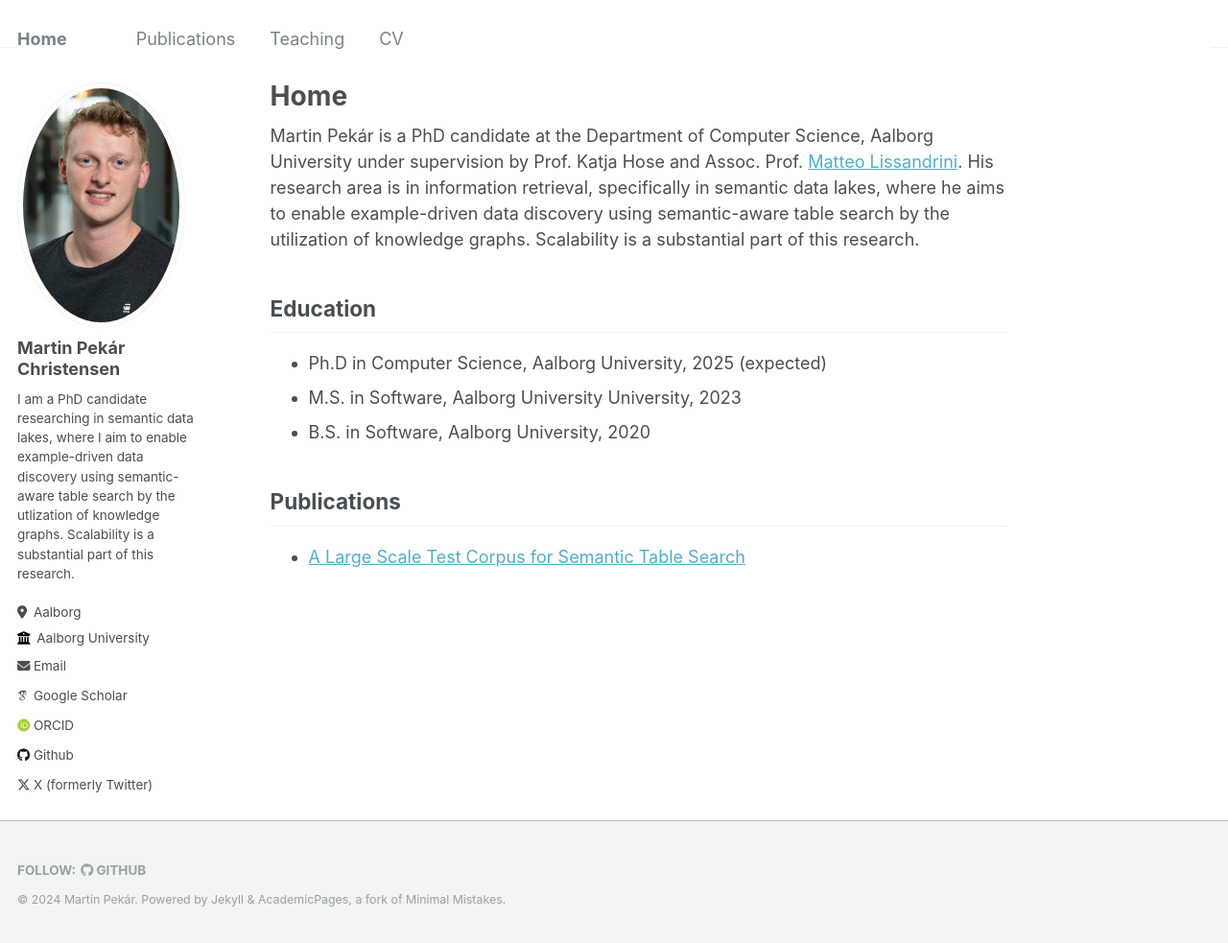
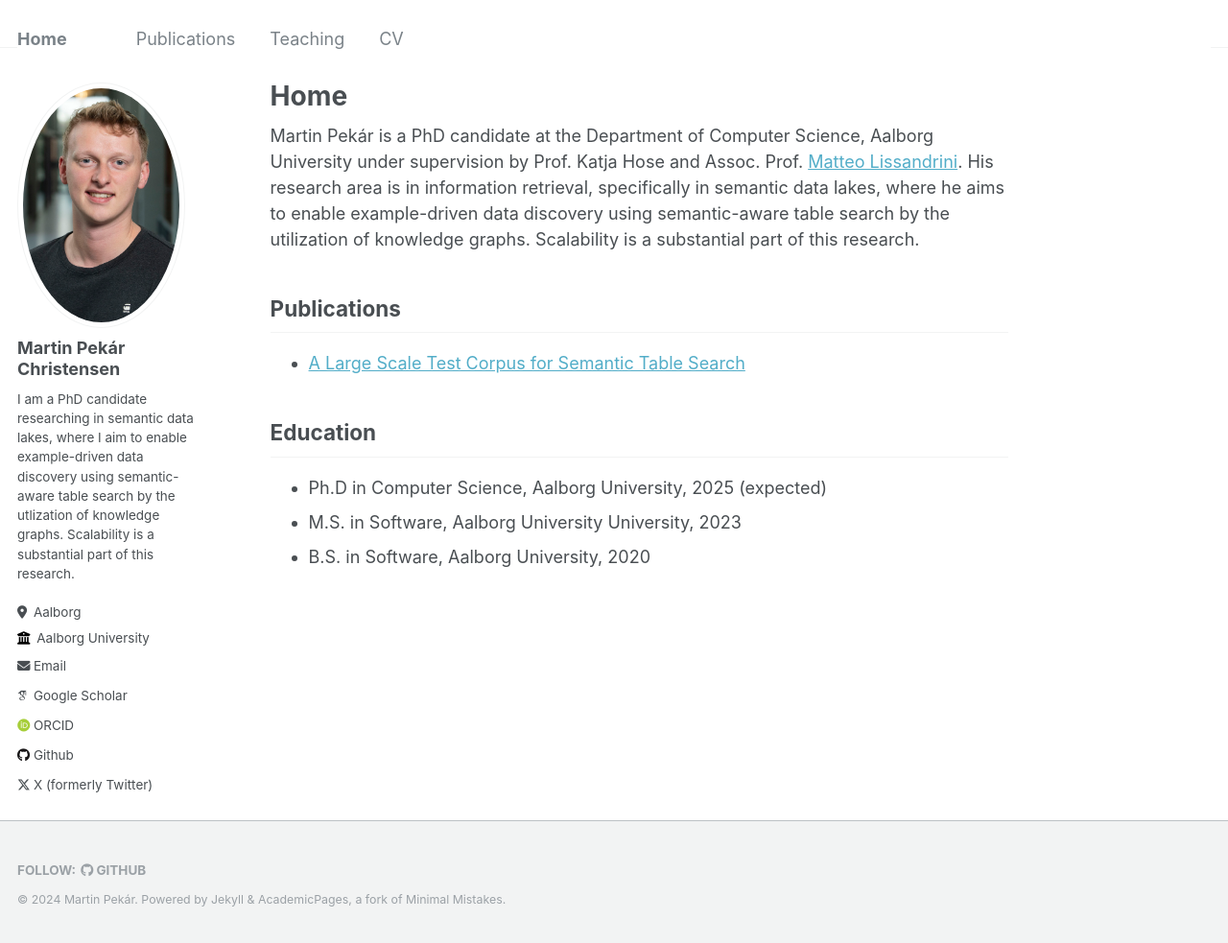
Before and after one commit to MrPekar98/mrpekar98.github.io, a Jekyll site: the page built from _pages/about.md, in a window 1280 px wide and 983 px high. Shown: the whole window at 96% size. Built offline with Jekyll 4.4.1, drawn with Linux system fonts in a browser that asks for light colours; some web fonts are replaced.

Commit message:
List publications first

```diff
--- a/_pages/about.md
+++ b/_pages/about.md
@@ -11,12 +11,12 @@ Martin Pekár is a PhD candidate at the Department of Computer Science, Aalborg
 His research area is in information retrieval, specifically in semantic data lakes, where he aims to enable example-driven data discovery using semantic-aware table search by the utilization of knowledge graphs.
 Scalability is a substantial part of this research.
 
+Publications
+------
+- [A Large Scale Test Corpus for Semantic Table Search](https://mrpekar98.github.io//publications/2024-07-14_a_large_scale_test_corpus_for_semantic_table_search/)
+
 Education
 ------
 * Ph.D in Computer Science, Aalborg University, 2025 (expected)
 * M.S. in Software, Aalborg University University, 2023
 * B.S. in Software, Aalborg University, 2020
-
-Publications
-------
-- [A Large Scale Test Corpus for Semantic Table Search](https://mrpekar98.github.io//publications/2024-07-14_a_large_scale_test_corpus_for_semantic_table_search/)
```
